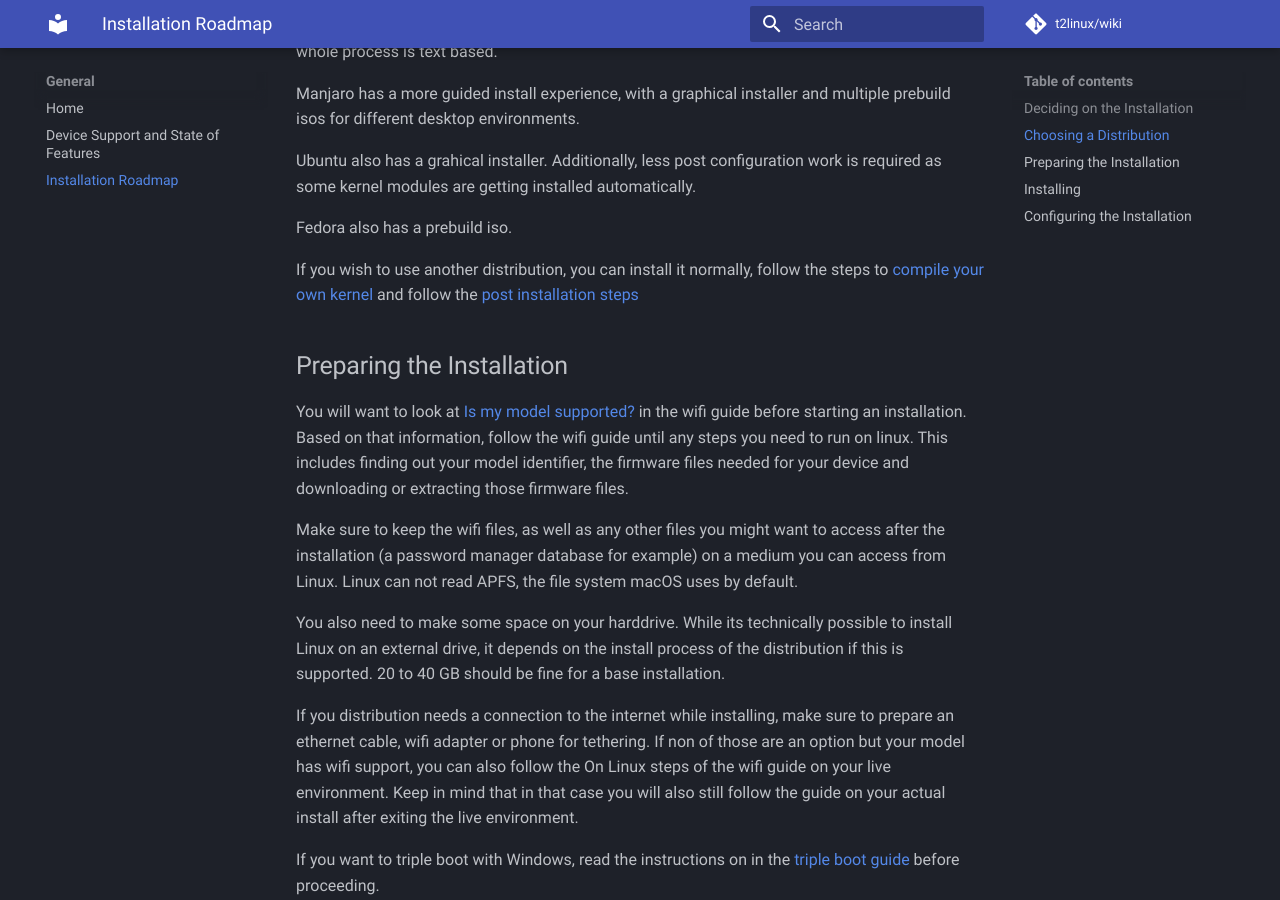
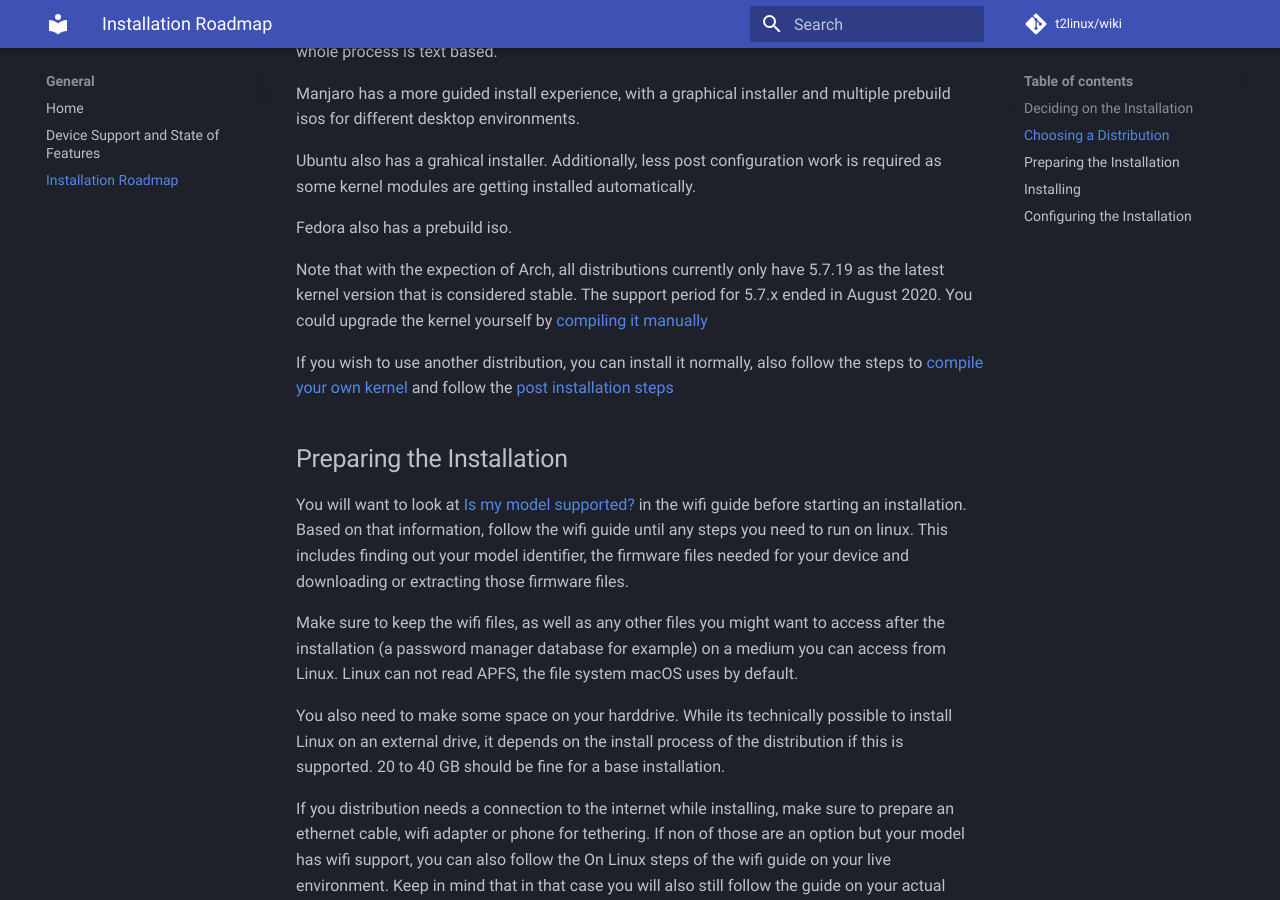
Before and after one commit to t2linux/wiki, an MkDocs documentation site: the page built from docs/roadmap.md, in a window 1280 px wide and 900 px high, scrolled down 911 px. Built offline with MkDocs 1.6.1 and Material for MkDocs 9.7.7, drawn with Linux system fonts in a browser that asks for light colours; comment, search, counter and statistics services are not loaded.

Commit message:
Roadmap: Add additional information about kernel versions
Currently, only Arch provides a binary for a stable kernel newer than
version 5.7.19

```diff
--- a/docs/roadmap.md
+++ b/docs/roadmap.md
@@ -35,7 +35,10 @@ installed automatically.
 
 Fedora also has a prebuild iso.
 
-If you wish to use another distribution, you can install it normally, follow the steps to [compile your own kernel](https://wiki.t2linux.org/distributions/ubuntu/building/) and follow the [post installation steps](https://wiki.t2linux.org/roadmap/#configuring-the-installation)
+Note that with the expection of Arch, all distributions currently only have 5.7.19 as the latest kernel version that is considered stable. The support period for 5.7.x ended in August 2020.
+You could upgrade the kernel yourself by [compiling it manually](https://wiki.t2linux.org/distributions/ubuntu/building/)
+
+If you wish to use another distribution, you can install it normally, also follow the steps to [compile your own kernel](https://wiki.t2linux.org/distributions/ubuntu/building/) and follow the [post installation steps](https://wiki.t2linux.org/roadmap/#configuring-the-installation)
 
 ## Preparing the Installation
 
```
